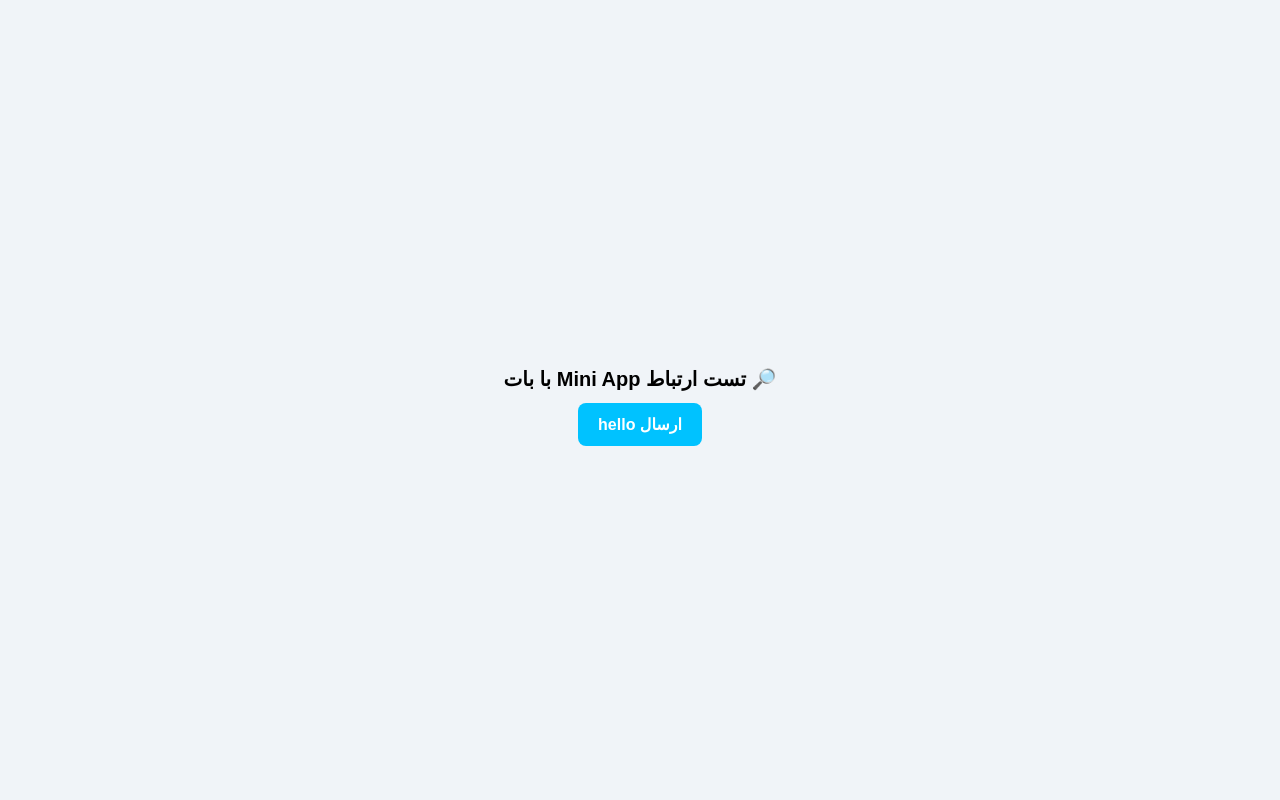
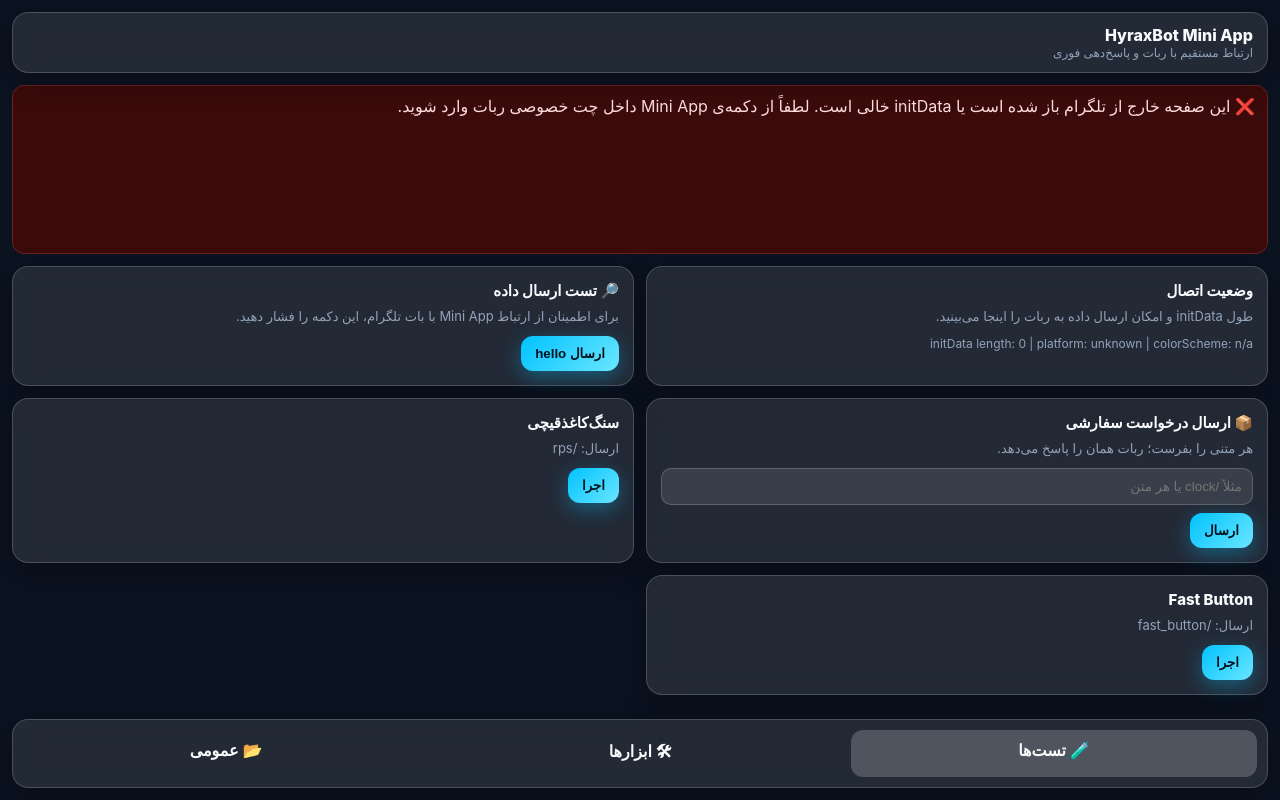
Before and after one commit to HyraxMC/Hyraxbot_MiniApp, a plain HTML site: page index.html in a window 1280 px wide. Drawn offline with Linux system fonts and the light colour scheme.

Commit message:
index.html

```diff
--- a/index.html
+++ b/index.html
@@ -3,73 +3,180 @@
 <head>
   <meta charset="UTF-8" />
   <meta name="viewport" content="width=device-width, initial-scale=1" />
-  <title>MiniApp Test</title>
+  <title>HyraxBot Mini App</title>
   <style>
+    :root {
+      --bg: #0b1220; --text: #f8fafc; --muted: #94a3b8; --accent: #00c2ff;
+      --glass: rgba(255, 255, 255, 0.10); --border: rgba(255, 255, 255, 0.18);
+    }
+    * { box-sizing: border-box; }
     body {
-      margin: 0;
-      font-family: sans-serif;
-      background: #f0f4f8;
-      display: flex;
-      flex-direction: column;
-      align-items: center;
-      justify-content: center;
-      height: 100vh;
-      text-align: center;
+      margin: 0; font-family: "Inter", "Segoe UI", system-ui, sans-serif;
+      color: var(--text); background: var(--bg);
+      min-height: 100vh; display: grid; grid-template-rows: auto 1fr auto;
     }
-    h1 { font-size: 20px; margin-bottom: 12px; }
-    button {
-      padding: 12px 20px;
-      font-size: 16px;
-      font-weight: bold;
-      background: #00c2ff;
-      color: #fff;
-      border: none;
-      border-radius: 8px;
-      cursor: pointer;
+    header, nav, .card {
+      background: var(--glass); border: 1px solid var(--border); backdrop-filter: blur(12px);
+      border-radius: 16px; box-shadow: 0 10px 28px rgba(0,0,0,0.28);
     }
+    header { margin: 12px; padding: 12px 14px; display: flex; gap: 12px; align-items: center; }
+    header .title { font-weight: 800; }
+    header .subtitle { font-size: 12px; color: var(--muted); }
+    main { padding: 12px; display: grid; gap: 12px; grid-template-columns: 1fr; }
+    @media (min-width: 560px) { main { grid-template-columns: 1fr 1fr; } }
+    .card { padding: 14px; }
+    .card h3 { margin: 0 0 8px; font-size: 15px; font-weight: 800; }
+    .card p { margin: 0 0 12px; font-size: 13px; color: var(--muted); }
+    .btn {
+      appearance: none; background: linear-gradient(135deg, var(--accent), #6be6ff);
+      color: #02131d; border: 0; border-radius: 12px; padding: 10px 14px; font-weight: 800;
+      cursor: pointer; box-shadow: 0 6px 20px rgba(0, 194, 255, 0.35);
+    }
+    nav { margin: 12px; padding: 10px; display: grid; grid-template-columns: repeat(3, 1fr); gap: 8px; }
+    .tab { padding: 10px 12px; border-radius: 12px; text-align: center; font-weight: 700; cursor: pointer; }
+    .tab.active { background: rgba(255,255,255,0.20); }
     .banner {
-      margin-top: 20px;
-      padding: 10px 14px;
-      background: #ffecec;
-      color: #a00;
-      border: 1px solid #f5bcbc;
-      border-radius: 8px;
-      display: none;
+      margin: 0 12px; padding: 10px 12px; border-radius: 12px; background: #3b0b0b; color: #ffdddd;
+      border: 1px solid #6d2020; display: none;
     }
+    .meta { font-size: 12px; color: var(--muted); margin-top: 8px; word-break: break-all; }
   </style>
 </head>
 <body>
-  <h1>🔎 تست ارتباط Mini App با بات</h1>
-  <button id="sendBtn">ارسال hello</button>
-  <div id="banner" class="banner">❌ این صفحه خارج از تلگرام باز شده است.</div>
+  <header>
+    <div>
+      <div class="title">HyraxBot Mini App</div>
+      <div class="subtitle">ارتباط مستقیم با ربات و پاسخ‌دهی فوری</div>
+    </div>
+  </header>
+
+  <div id="banner" class="banner">❌ این صفحه خارج از تلگرام باز شده است یا initData خالی است. لطفاً از دکمه‌ی Mini App داخل چت خصوصی ربات وارد شوید.</div>
+
+  <main id="content"></main>
+
+  <nav>
+    <div class="tab active" data-section="tests">🧪 تست‌ها</div>
+    <div class="tab" data-section="tools">🛠 ابزارها</div>
+    <div class="tab" data-section="general">📂 عمومی</div>
+  </nav>
 
   <script>
-    document.addEventListener("DOMContentLoaded", () => {
-      const tg = window.Telegram?.WebApp;
-tg?.ready();
-tg?.expand();
-alert("initData length: " + (tg?.initData?.length || 0));
-      const tg = window.Telegram?.WebApp;
-      const banner = document.getElementById("banner");
+    function getTG() {
+      try {
+        return window?.Telegram?.WebApp || null;
+      } catch (_) { return null; }
+    }
+    function insideTelegram(tg) {
+      return !!(tg && typeof tg.initData === "string" && tg.initData.length > 0);
+    }
+    function renderSection(name) {
+      const c = document.getElementById("content");
+      c.innerHTML = "";
 
-      if (tg && tg.initData && tg.initData.length > 0) {
-        tg.ready();
-        tg.expand();
-        console.log("✅ WebApp فعال شد. initData length:", tg.initData.length);
-      } else {
-        banner.style.display = "block";
-        console.warn("❌ WebApp API در دسترس نیست یا initData خالی است.");
-      }
+      // Meta card: shows initData length and platform hints
+      const meta = document.createElement("div");
+      meta.className = "card";
+      meta.innerHTML = `
+        <h3>وضعیت اتصال</h3>
+        <p>طول initData و امکان ارسال داده به ربات را اینجا می‌بینید.</p>
+        <div class="meta" id="metaInfo"></div>
+      `;
+      c.appendChild(meta);
 
-      document.getElementById("sendBtn").addEventListener("click", () => {
-        if (!tg || !tg.sendData) {
-          alert("❌ WebApp API در دسترس نیست.");
+      // Test card
+      const test = document.createElement("div");
+      test.className = "card";
+      test.innerHTML = `
+        <h3>🔎 تست ارسال داده</h3>
+        <p>برای اطمینان از ارتباط Mini App با بات تلگرام، این دکمه را فشار دهید.</p>
+        <button id="btnHello" class="btn">ارسال hello</button>
+      `;
+      c.appendChild(test);
+
+      // Custom payload card
+      const custom = document.createElement("div");
+      custom.className = "card";
+      custom.innerHTML = `
+        <h3>📦 ارسال درخواست سفارشی</h3>
+        <p>هر متنی را بفرست؛ ربات همان را پاسخ می‌دهد.</p>
+        <input id="inpCmd" placeholder="مثلاً /clock یا هر متن" style="width:100%;padding:10px;border-radius:10px;border:1px solid rgba(255,255,255,0.18);background:rgba(255,255,255,0.10);color:#fff;margin-bottom:8px;">
+        <button id="btnSend" class="btn">ارسال</button>
+      `;
+      c.appendChild(custom);
+
+      // Section samples
+      const samples = {
+        tools: [{t:"شناسه من", d:"/myid"}, {t:"تبدیل متن به ویس", d:"/txt2voc"}],
+        general: [{t:"ساعت و تاریخ", d:"/clock"}, {t:"راهنما", d:"/help"}],
+        tests: [{t:"سنگ‌کاغذ‌قیچی", d:"/rps"}, {t:"Fast Button", d:"/fast_button"}],
+      };
+      (samples[name] || []).forEach(s => {
+        const card = document.createElement("div");
+        card.className = "card";
+        card.innerHTML = `<h3>${s.t}</h3><p>ارسال: ${s.d}</p><button class="btn">اجرا</button>`;
+        card.querySelector(".btn").onclick = () => sendPayload({type:"command", payload:{command:s.d}});
+        c.appendChild(card);
+      });
+
+      wire();
+    }
+
+    let tg = null;
+    function updateMeta() {
+      const info = document.getElementById("metaInfo");
+      if (!info) return;
+      const len = tg?.initData?.length || 0;
+      info.textContent = `initData length: ${len} | platform: ${tg?.platform || "unknown"} | colorScheme: ${tg?.colorScheme || "n/a"}`;
+    }
+
+    function sendPayload(obj) {
+      try {
+        tg = getTG();
+        if (!insideTelegram(tg) || !tg?.sendData) {
+          alert("❌ WebApp API در دسترس نیست یا initData خالی است. از داخل چت خصوصی و دکمه‌ی Mini App وارد شوید.");
           return;
         }
-        tg.sendData("hello from miniapp");
-        alert("✅ داده hello ارسال شد");
-        console.log("✅ hello sent to bot.");
+        const envelope = JSON.stringify({
+          ...obj,
+          ts: Date.now(),
+          initData: tg.initData || ""
+        });
+        tg.sendData(envelope);
+        console.log("[MiniApp] sent:", envelope);
+        alert("✅ درخواست ارسال شد");
+      } catch (e) {
+        console.error("[MiniApp] send failed:", e);
+        alert("❌ ارسال ناموفق بود");
+      }
+    }
+
+    function wire() {
+      document.getElementById("btnHello").onclick = () => sendPayload({type:"hello", payload:"hello from miniapp"});
+      document.getElementById("btnSend").onclick = () => {
+        const v = document.getElementById("inpCmd").value.trim();
+        if (!v) return alert("متن یا دستور را وارد کنید.");
+        sendPayload({type:"custom", payload:{text:v}});
+      };
+      updateMeta();
+    }
+
+    document.addEventListener("DOMContentLoaded", () => {
+      tg = getTG();
+      try { tg?.ready?.(); tg?.expand?.(); } catch(e) { console.warn("tg.ready/expand error:", e); }
+
+      const banner = document.getElementById("banner");
+      banner.style.display = insideTelegram(tg) ? "none" : "block";
+
+      // tabs
+      document.querySelectorAll(".tab").forEach(el => {
+        el.onclick = () => {
+          document.querySelectorAll(".tab").forEach(t => t.classList.remove("active"));
+          el.classList.add("active");
+          renderSection(el.dataset.section);
+        };
       });
+
+      renderSection("tests");
     });
   </script>
 </body>
```
